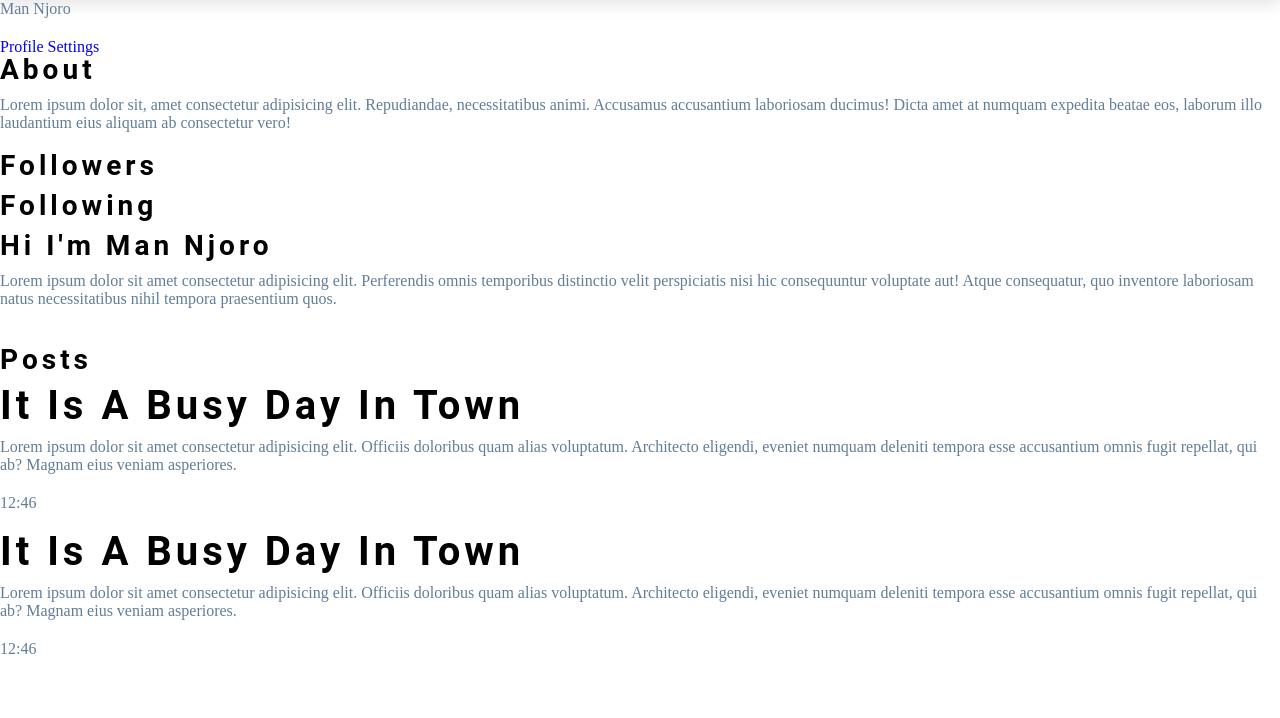
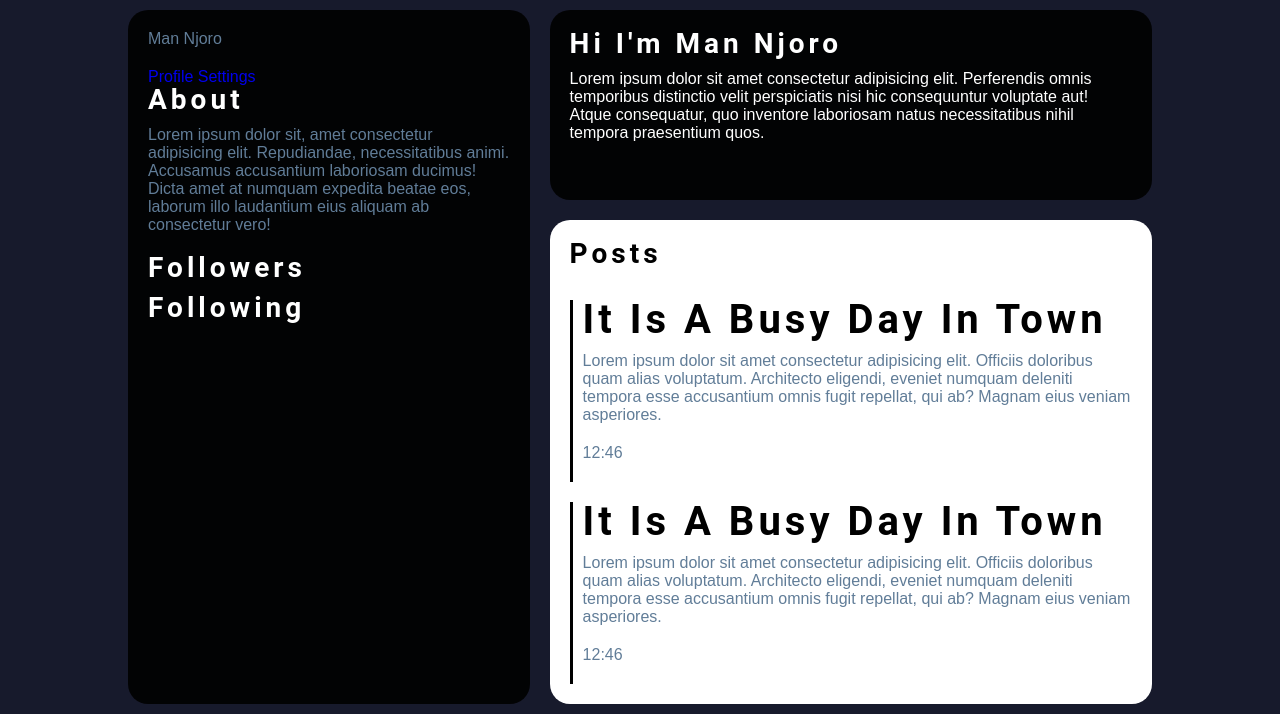
Before and after one commit to ManNjoro/cool_projects, a PHP site: page /UserProfile/profile.php in a window 1280 px wide. Shown: the part 82-800 px from the top of the page. Run offline with PHP 8.4, Linux system fonts and the light colour scheme; some libraries are stand-ins or nearby versions.

Commit message:
Add CSS for user profile view and create ProfileInfoView class
The commit adds CSS for the user profile page, including a new .profile class and related styles. It also creates a ProfileInfoView class in the PHP code. However, the

```diff
--- /dev/null
+++ b/PHP/UserProfile/controllers/ProfileInfoController.php
@@ -0,0 +1,5 @@
+<?php
+
+class ProfileInfoController extends ProfileInfo {
+
+}
--- a/PHP/UserProfile/css/main.css
+++ b/PHP/UserProfile/css/main.css
@@ -1,6 +1,7 @@
 body {
     background-color: #060a0f;
     color: #fff;
+
 }
 form {
     display: flex;
--- a/PHP/UserProfile/css/styles.css
+++ b/PHP/UserProfile/css/styles.css
@@ -118,6 +118,60 @@ p {
     color: hsl(210, 22%, 49%);
 }
 
+.profile {
+    background-color: rgb(23, 26, 44);
+    display: flex;
+    justify-content: center;
+    font-family: Arial, Helvetica, sans-serif;
+}
+.profile-bg {
+    width: 80%;
+}
+.wrapper{
+    display: grid;
+    grid-template-columns: 2fr 3fr;
+    gap: 20px;
+    margin: 10px 0;
+}
+
+/* .profile-info {
+
+} */
+
+.profile-content {
+    display: flex;
+    flex-direction: column;
+    gap: 20px;
+}
+
+.profile-intro, .profile-info {
+    background-color: rgba(0, 0, 0, .9);
+    color: #fff;
+    border-radius: 20px;
+    padding: 20px;
+    /* font-weight: bold; */
+}
+
+.profile-intro > p {
+    color: #fff;
+}
+
+.profile-posts {
+    background-color: #fff;
+    color: #000;
+    border-radius: 20px;
+    padding: 20px;
+    display: flex;
+    flex-direction: column;
+    gap: 20px;
+}
+
+.profile-post {
+    border-left: 3px solid #000;
+    padding-left: 10px;
+
+}
+
 @media screen and (min-width: 800px) {
     h1 {
         font-size: 4rem;
--- /dev/null
+++ b/PHP/UserProfile/models/ProfileInfoModel.php
@@ -0,0 +1,5 @@
+<?php
+
+class ProfileInfo extends Dbh {
+
+}
--- a/PHP/UserProfile/views/profileView.php
+++ b/PHP/UserProfile/views/profileView.php
@@ -0,0 +1,5 @@
+<?php
+
+class ProfileInfoView extends ProfileInfo {
+
+}
```
Also changed, not shown: PHP/UserProfile/myfirstdatabase.sql (added, +20 -0 lines).
